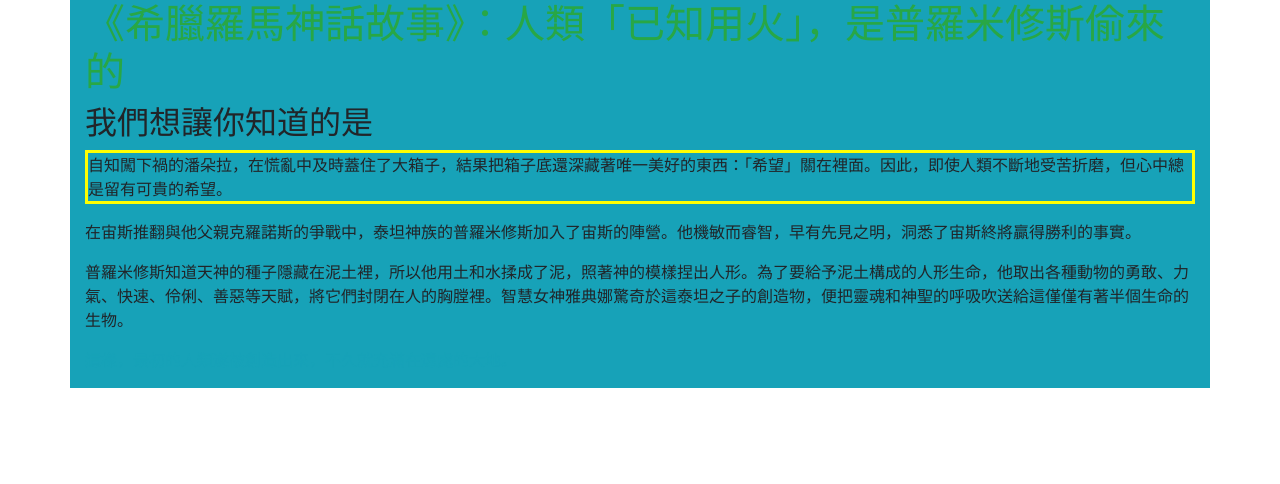
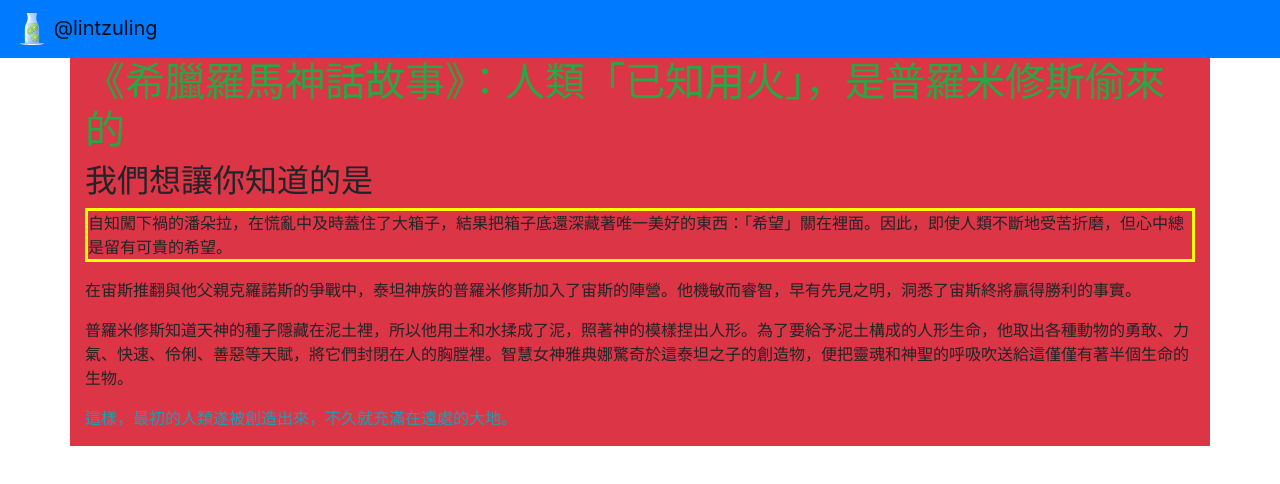
Before and after one commit to tzulinglin/helloya, a plain HTML site: page index.html in a window 1280 px wide. Drawn offline with nearby package versions, Linux system fonts and the light colour scheme.

Commit message:
Add Navbar

```diff
--- a/index.html
+++ b/index.html
@@ -8,7 +8,14 @@
     <script src="https://cdn.jsdelivr.net/npm/bootstrap@4.5.3/dist/js/bootstrap.bundle.min.js" integrity="sha384-ho+j7jyWK8fNQe+A12Hb8AhRq26LrZ/JpcUGGOn+Y7RsweNrtN/tE3MoK7ZeZDyx" crossorigin="anonymous"></script>
 </head>
 <body>
-    <div class="container bg-info">
+    <!-- Image and text -->
+<nav class="navbar navbar-light bg-primary">
+    <a class="navbar-brand" href="https://github.com/tzulinglin">
+      <img src="./lemonade.svg" width="32" height="32" class="d-inline-block align-top" alt="see" loading="lazy">
+      @lintzuling
+    </a>
+  </nav>
+    <div class="container bg-danger">
         <div class="row">
           <div class="col-sm">
             <article>
```
Also changed, not shown: lemonade.svg (added).
